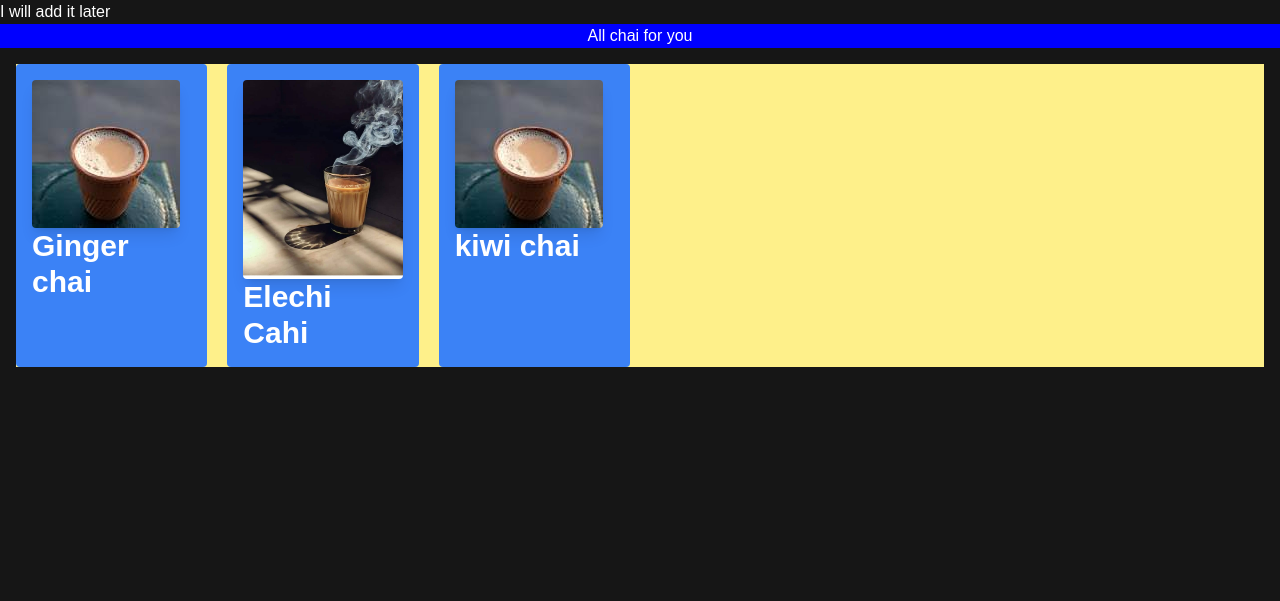
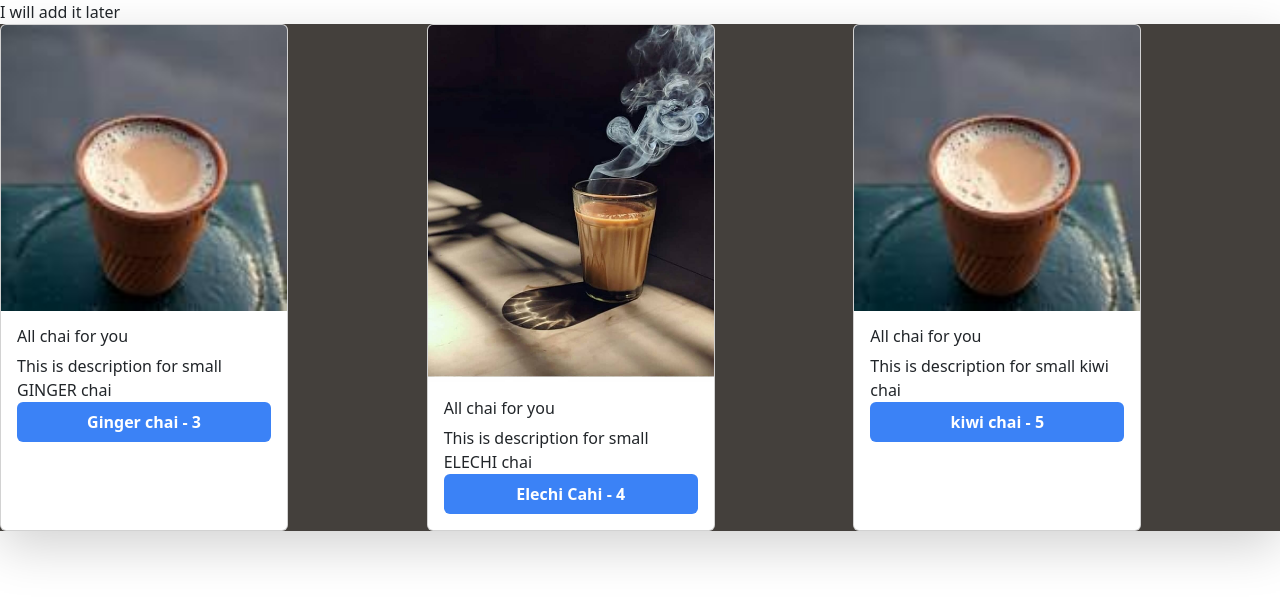
Before and after one commit to Waseem194/Django, a Django app: page /chai/ in a window 1280 px wide. Shown: the top 601 px of the page. Run offline with Django 5.2, Linux system fonts and the light colour scheme; data comes from the database, SQL or seed files in the repository; both versions use the stored data as it was after the commit; some libraries are stand-ins or nearby versions.

Commit message:
djanoadmin

```diff
--- a/chaiaurdjango/chai/models.py
+++ b/chaiaurdjango/chai/models.py
@@ -16,6 +16,6 @@ class ChaiVariety(models.Model):
     image = models.ImageField(upload_to =("chais/"))
     date_added = models.DateTimeField(default = timezone.now)
     type = models.CharField(max_length=2, choices=CHAI_TYPE_CHOICES, default='ML')
-
+    description = models.TextField(default='')
     def __str__(self):
           return self.name
--- a/chaiaurdjango/chai/templates/chai/all_chai.html
+++ b/chaiaurdjango/chai/templates/chai/all_chai.html
@@ -1,20 +1,33 @@
 {% extends "common.html" %}
 
-{% block title %}
-  All Chai APP
-{% endblock %}
+{% block title %} All Chai APP {% endblock %}
+
+{% block content %}
+
+<div class="grid grid-cols-3 shadow-lg bg-stone-700	text-decoration-color: #18181b text-4xl;
+">
+{% for chai in chais %}
+      <div class="card" style="width: 18rem">
+        <img
+          src="{{ chai.image.url }}"
+          class="card-img-top"
+          alt="{{ chai.name }}"
+        />
+        <div class="card-body">
+          <h5 class="card-title">All chai for you</h5>
+          <p class="card-text">{{chai.description}}</p>
+          <a href="{% url 'chai_detail' chai.id %}" >
+            <button class="bg-blue-500 hover:bg-blue-700 text-white font-bold py-2 px-4 rounded w-[100%]">
+
+            {{chai.name}} - {{chai.id}}
+            </button>
+
+          </a>
+        </div>
+      </div>
+      {% endfor %}
 
 
+</div>
 
-{% block content %}
-<h1>All chai for you</h1>
-<div class = "grid grid-cols-6 m-4 gap-5 bg-yellow-200">
-  {% for chai in chais %}
-  <div class="bg-blue-500 p-4 rounded">
-    <img class="rounded shadow-lg"  src="{{ chai.image.url }}" alt="{{ chai.name }}">
-    <h3 class="text-3xl font-bold">{{ chai.name }}</h3>
-    <p>{{ chai.description }}</p>
-  </div>
-  {% endfor %}
-</div>
 {% endblock %}
--- a/chaiaurdjango/chai/urls.py
+++ b/chaiaurdjango/chai/urls.py
@@ -3,4 +3,5 @@ from . import views
 
 urlpatterns = [
     path('', views.all_chai, name='all_chai'),
+    path('<int:chai_id>/', views.chai_detail, name='chai_detail'),
 ]
--- a/chaiaurdjango/chai/views.py
+++ b/chaiaurdjango/chai/views.py
@@ -1,8 +1,17 @@
 from django.shortcuts import render
 from .models import ChaiVariety
+from django.shortcuts import render, get_object_or_404
 
 # Create your views here.
 
 def all_chai(request):
     chais = ChaiVariety.objects.all()
     return render(request, 'chai/all_chai.html',{'chais': chais})
+
+# def chai_detail(request, chai_id):
+#     chai = get_object_or_404(ChaiVariety, pk= chai_id)
+#     return render(request, 'chai/chai_detail.html', {'chai': chai})
+
+def chai_detail(request, chai_id):
+  chai = get_object_or_404(ChaiVariety, pk=chai_id)
+  return render(request, 'chai/chai_detail.html', {'chai': chai})
--- a/chaiaurdjango/chaiaurdjango/settings.py
+++ b/chaiaurdjango/chaiaurdjango/settings.py
@@ -39,6 +39,7 @@ INSTALLED_APPS = [
     'django.contrib.staticfiles',
     'chai',
     'tailwind',
+    'django_bootstrap5',
     'theme',
     'django_browser_reload',
 ]
--- a/chaiaurdjango/static/css/index.css
+++ b/chaiaurdjango/static/css/index.css
@@ -1,11 +1,5 @@
 body {
-    background-color: #161616;
+    background-color:#ca7474;
     font-family: Arial, sans-serif;
     color: #fff;
   }
-
-  h1{
-    text-align: center;
-    font-size: 3rem;
-    background-color: blue;
-  }
--- a/chaiaurdjango/templates/common.html
+++ b/chaiaurdjango/templates/common.html
@@ -1,3 +1,4 @@
+{% load django_bootstrap5 %}
 {% load static tailwind_tags %}
 {% load static %}
 
@@ -7,7 +8,7 @@
   <meta charset="UTF-8">
   <meta name="viewport" content="width=device-width, initial-scale=1.0">
   <link rel="stylesheet" href="{% static 'css/index.css' %}">
-
+  {% bootstrap_css %}
   {% tailwind_css %}
 
   <title>
--- a/chaiaurdjango/theme/static/css/dist/styles.css
+++ b/chaiaurdjango/theme/static/css/dist/styles.css
@@ -787,14 +787,6 @@ select {
   position: static;
 }
 
-.m-5 {
-  margin: 1.25rem;
-}
-
-.m-4 {
-  margin: 1rem;
-}
-
 .mx-auto {
   margin-left: auto;
   margin-right: auto;
@@ -812,33 +804,44 @@ select {
   display: grid;
 }
 
-.size-32 {
-  width: 8rem;
-  height: 8rem;
-}
-
 .h-screen {
   height: 100vh;
 }
 
-.grid-cols-3 {
-  grid-template-columns: repeat(3, minmax(0, 1fr));
+.w-\[\] {
+  width: ;
+}
+
+.w-\[10\] {
+  width: 10;
+}
+
+.w-\[100\] {
+  width: 100;
+}
+
+.w-\[100\%\] {
+  width: 100%;
+}
+
+.w-96 {
+  width: 24rem;
 }
 
 .grid-cols-4 {
   grid-template-columns: repeat(4, minmax(0, 1fr));
 }
 
-.grid-cols-8 {
-  grid-template-columns: repeat(8, minmax(0, 1fr));
-}
-
 .grid-cols-6 {
   grid-template-columns: repeat(6, minmax(0, 1fr));
 }
 
-.flex-wrap {
-  flex-wrap: wrap;
+.grid-cols-2 {
+  grid-template-columns: repeat(2, minmax(0, 1fr));
+}
+
+.grid-cols-3 {
+  grid-template-columns: repeat(3, minmax(0, 1fr));
 }
 
 .items-center {
@@ -849,8 +852,16 @@ select {
   justify-content: center;
 }
 
-.gap-5 {
-  gap: 1.25rem;
+.justify-evenly {
+  justify-content: space-evenly;
+}
+
+.gap-4 {
+  gap: 1rem;
+}
+
+.gap-2 {
+  gap: 0.5rem;
 }
 
 .rounded {
@@ -860,11 +871,6 @@ select {
 .bg-gray-50 {
   --tw-bg-opacity: 1;
   background-color: rgb(249 250 251 / var(--tw-bg-opacity));
-}
-
-.bg-gray-500 {
-  --tw-bg-opacity: 1;
-  background-color: rgb(107 114 128 / var(--tw-bg-opacity));
 }
 
 .bg-orange-500 {
@@ -877,22 +883,29 @@ select {
   background-color: rgb(161 98 7 / var(--tw-bg-opacity));
 }
 
+.bg-gray-200 {
+  --tw-bg-opacity: 1;
+  background-color: rgb(229 231 235 / var(--tw-bg-opacity));
+}
+
+.bg-stone-700 {
+  --tw-bg-opacity: 1;
+  background-color: rgb(68 64 60 / var(--tw-bg-opacity));
+}
+
 .bg-blue-500 {
   --tw-bg-opacity: 1;
   background-color: rgb(59 130 246 / var(--tw-bg-opacity));
 }
 
-.bg-yellow-200 {
-  --tw-bg-opacity: 1;
-  background-color: rgb(254 240 138 / var(--tw-bg-opacity));
+.px-4 {
+  padding-left: 1rem;
+  padding-right: 1rem;
 }
 
-.p-5 {
-  padding: 1.25rem;
-}
-
-.p-4 {
-  padding: 1rem;
+.py-2 {
+  padding-top: 0.5rem;
+  padding-bottom: 0.5rem;
 }
 
 .text-center {
@@ -925,10 +938,9 @@ select {
   letter-spacing: 0em;
 }
 
-.shadow {
-  --tw-shadow: 0 1px 3px 0 rgb(0 0 0 / 0.1), 0 1px 2px -1px rgb(0 0 0 / 0.1);
-  --tw-shadow-colored: 0 1px 3px 0 var(--tw-shadow-color), 0 1px 2px -1px var(--tw-shadow-color);
-  box-shadow: var(--tw-ring-offset-shadow, 0 0 #0000), var(--tw-ring-shadow, 0 0 #0000), var(--tw-shadow);
+.text-white {
+  --tw-text-opacity: 1;
+  color: rgb(255 255 255 / var(--tw-text-opacity));
 }
 
 .shadow-lg {
@@ -936,3 +948,8 @@ select {
   --tw-shadow-colored: 0 10px 15px -3px var(--tw-shadow-color), 0 4px 6px -4px var(--tw-shadow-color);
   box-shadow: var(--tw-ring-offset-shadow, 0 0 #0000), var(--tw-ring-shadow, 0 0 #0000), var(--tw-shadow);
 }
+
+.hover\:bg-blue-700:hover {
+  --tw-bg-opacity: 1;
+  background-color: rgb(29 78 216 / var(--tw-bg-opacity));
+}
```
Also changed, not shown: chaiaurdjango/chai/templates/chai/chai_detail.html (added, +19 -0 lines), chaiaurdjango/chai/migrations/0002_chaivariety_description.py (added), chaiaurdjango/db.sqlite3.
